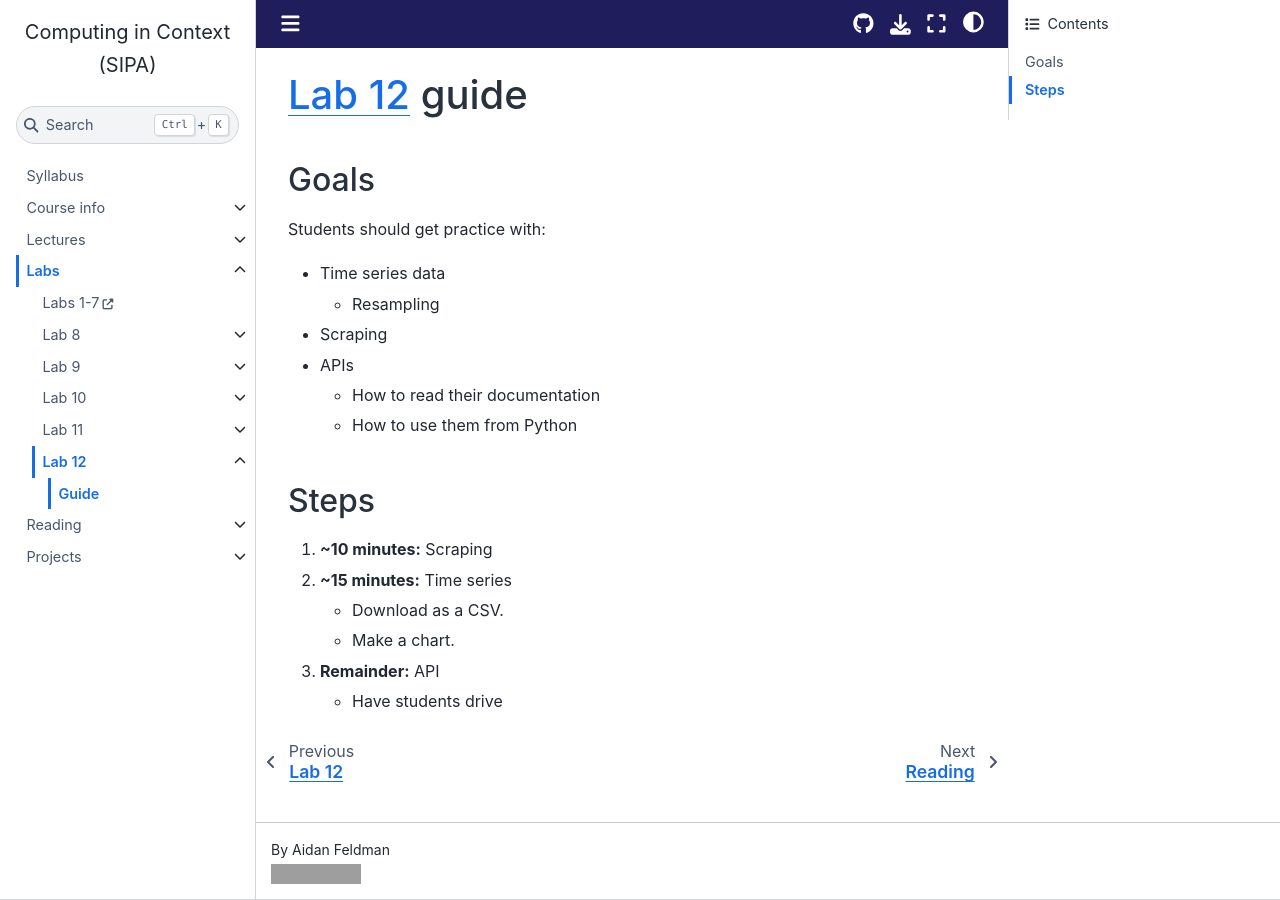
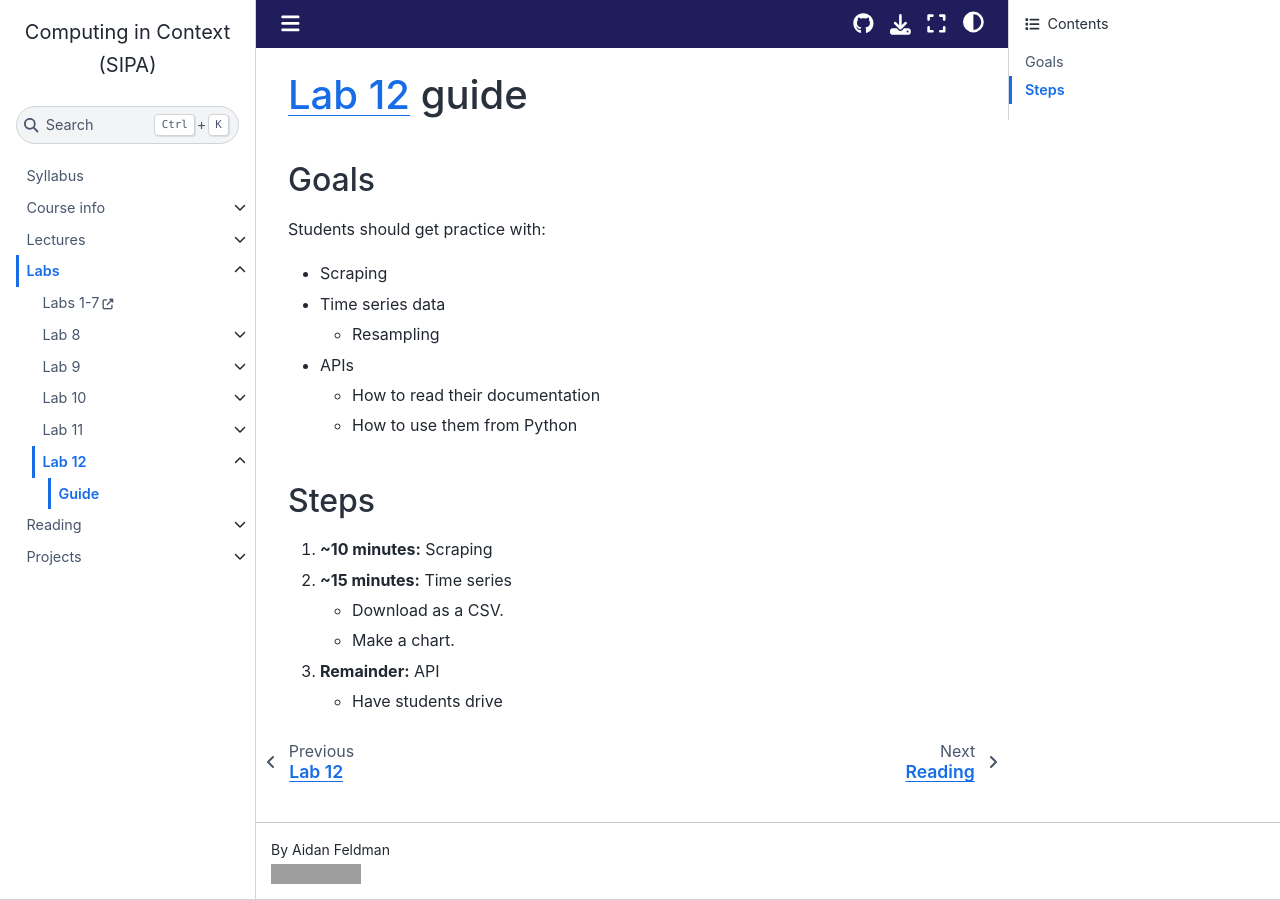
Before and after one commit to afeld/computing-in-context, a Jupyter Book: the page built from lab_12_guide.md, in a window 1280 px wide. Built offline with Jupyter Book 1.0.4 settings and Sphinx 7.4.7 and the Sphinx Book theme 1.1.4, drawn with Linux system fonts in a browser that asks for light colours; pages that are not in the unit, such as notebooks, are missing from menus; comment, search, counter and statistics services are not loaded; grey boxes are pictures that could not be loaded.

```diff
--- a/lab_12_guide.md
+++ b/lab_12_guide.md
@@ -4,9 +4,9 @@
 
 Students should get practice with:
 
+- Scraping
 - Time series data
   - Resampling
-- Scraping
 - APIs
   - How to read their documentation
   - How to use them from Python
```
